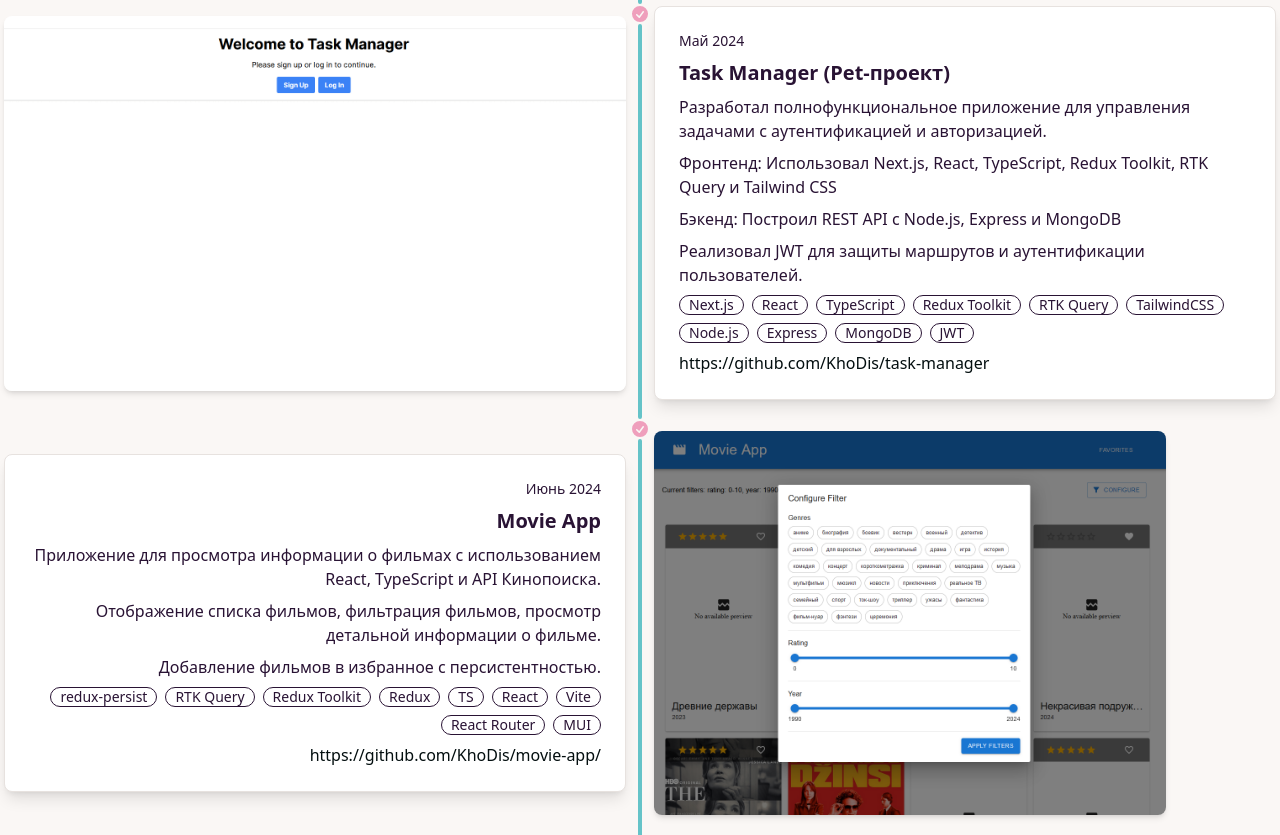
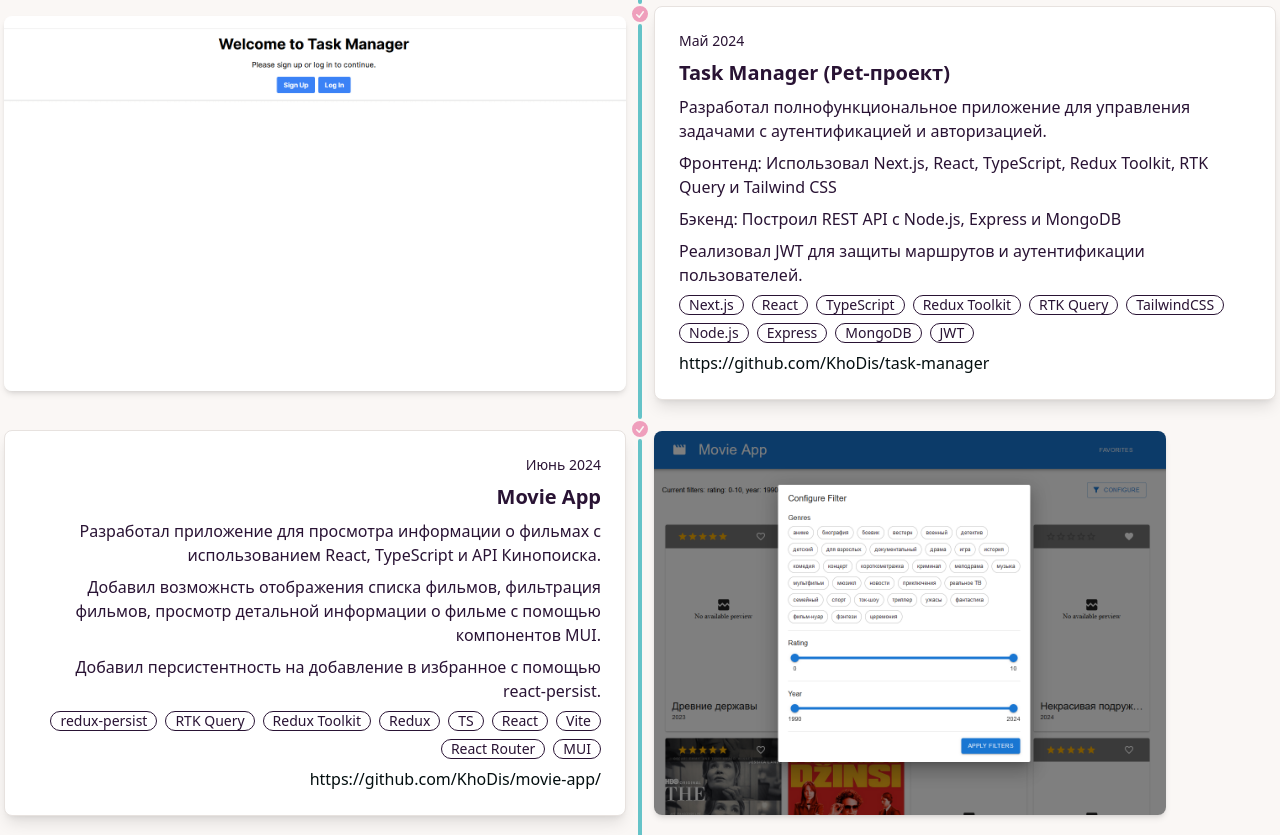
Before and after one commit to KhoDis/KhoDis.github.io, a React (Vite) app: page /projects in a window 1280 px wide. Shown: the part 1258-2093 px from the top of the page. Built offline with nearby package versions, Linux system fonts and the light colour scheme.

Commit message:
fix: add small stylistic corrections

```diff
--- a/src/data.ts
+++ b/src/data.ts
@@ -30,7 +30,8 @@ export const experiences = [
     description: [
       `Спроектировал и реализовал сложную и многослойную систему состояния для приложения с помощью Redux, Redux Toolkit для операций отмены и возврата, а также RTK Query для связи с бэкендом.`,
       `Коллаборация с ~5-10 разработчиками от ООО "СУДО" для создания сервиса для анализа снимков с микросокопа на Next.js и React.js с двух-недельными спринтами.`,
-      `Разработал часть инструментов редактора с помощью Konva.js и TailwindCSS. Внедрение проекта, как дипломной работы, по завершении.`,
+      `Разработал часть инструментов редактора с помощью Konva.js и TailwindCSS.`,
+      `Внедрение проекта, как дипломной работы, по завершении.`,
     ],
     stack: [
       "Next.js",
@@ -129,9 +130,9 @@ export const projects = [
   {
     title: "Movie App",
     description: [
-      "Приложение для просмотра информации о фильмах с использованием React, TypeScript и API Кинопоиска.",
-      "Отображение списка фильмов, фильтрация фильмов, просмотр детальной информации о фильме.",
-      "Добавление фильмов в избранное с персистентностью.",
+      "Разработал приложение для просмотра информации о фильмах с использованием React, TypeScript и API Кинопоиска.",
+      "Добавил возможнсть отображения списка фильмов, фильтрация фильмов, просмотр детальной информации о фильме с помощью компонентов MUI.",
+      "Добавил персистентность на добавление в избранное с помощью react-persist.",
     ],
     link: "https://github.com/KhoDis/movie-app/",
     period: "Июнь 2024",
--- a/src/pages/Education.tsx
+++ b/src/pages/Education.tsx
@@ -24,7 +24,7 @@ const EducationHero = ({
     <div className="hero-content flex-col lg:flex-row items-start">
       <img
         src={image}
-        className="max-w-sm rounded-lg shadow-2xl"
+        className="max-w-sm rounded-lg shadow-2xl border"
         alt={institution}
       />
       <div className="ml-8 space-y-4">
--- a/src/pages/Experience.tsx
+++ b/src/pages/Experience.tsx
@@ -22,10 +22,10 @@ const ExperienceCard = ({
   link,
   presentation,
 }: ExperienceProps) => (
-  <div className="card w-full shadow-xl mb-8 md:w-3/4 lg:w-1/2">
+  <div className="card w-full shadow-xl mb-8 md:w-3/4 lg:w-1/2 border">
     <div className="card-body">
       <h2 className="card-title text-primary">
-        {role} at {company}
+        {role} в {company}
       </h2>
       <p className="text-sm text-secondary mb-2">
         {location} | {period}
--- a/src/pages/Home.tsx
+++ b/src/pages/Home.tsx
@@ -5,14 +5,20 @@ function Home() {
   return (
     <section className="flex flex-col justify-center items-center flex-grow h-full gap-8">
       <div className="text-center mt-8">
-        <h2 className="text-4xl font-bold mb-4">Добро пожаловать в моё портфолио!</h2>
+        <h2 className="text-4xl font-bold mb-4">
+          Добро пожаловать в моё портфолио!
+        </h2>
         <p className="text-lg">
           Я фронтенд разработчик с экспертизой в Redux и Konva.
         </p>
       </div>
-      <nav className="join">
+      <nav className="join join-vertical md:join-horizontal">
         {links.map((link) => (
-          <Link key={link.to} to={link.to} className="btn join-item btn-primary">
+          <Link
+            key={link.to}
+            to={link.to}
+            className="btn btn-primary join-item"
+          >
             {link.label}
           </Link>
         ))}
```
